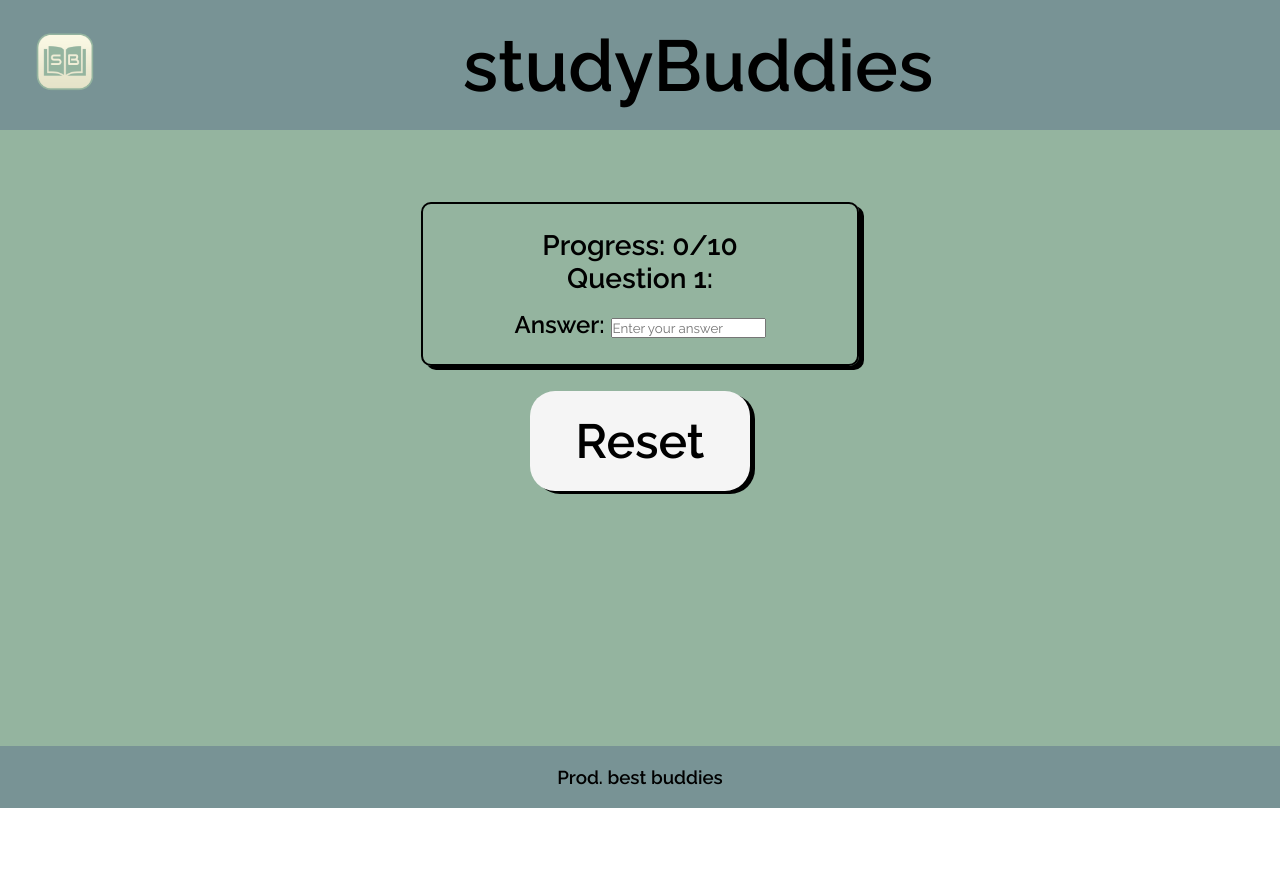
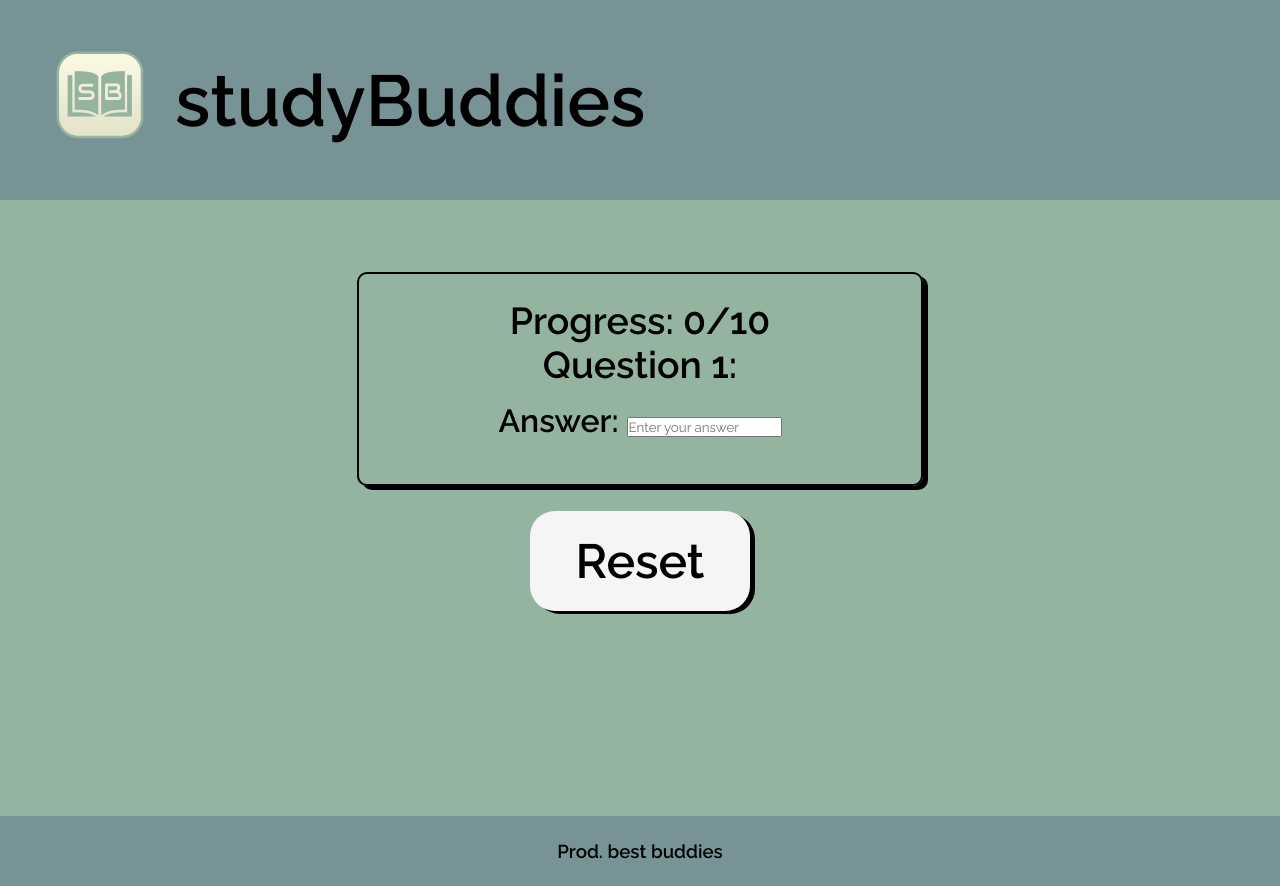
Before and after one commit to topanb11/study-buddies, a React app: page / in a window 1280 px wide. Both pictures are taken after a click on the button "Play". Before the commit the page ends 808 px from the top, so only its background shows below. Built offline with nearby package versions, Linux system fonts and the light colour scheme; some packages are replaced by stand-ins of ours; no server answers; the database is empty.

Commit message:
centered for topan's computer

```diff
--- a/public/styles.css
+++ b/public/styles.css
@@ -25,14 +25,15 @@
 }
 
 .navbar > h1 {
+    position: relative;
     font-size: 3em;
+    left: -25px;
 }
 
 .logo{
     position: relative;
-    width: 130px;
+    width: 200px;
     padding: 0;
-    margin-right: 26vw;
 }
 
 .body--main{
@@ -44,11 +45,7 @@
 .body--content{
     position: relative;
     padding-top: 9vh;
-    align-items: center;
-}
-
-.body--content{
-    font-size: 1.5em;
+    font-size: 2em;
 }
 
 .body--play{
@@ -59,7 +56,7 @@
     border: none;
     margin: 25px;
     padding: 5px;
-    font-size: 2em;
+    font-size: 1.5em;
     font-weight: bold;
     box-shadow: 5px 3px black;
     text-align: center;
@@ -83,7 +80,8 @@
     position: relative;
     border: black solid 2px;
     border-radius: 10px;
-    width: 30vw;
+    width: 40vw;
+    height: 20vh;
     text-align: center;
     padding: 25px;
     margin: 0 auto;
@@ -92,6 +90,7 @@
 
 .game > p{
     margin-top: 15px;
+    width: 40vw;
 }
 
 .game > form{
@@ -106,5 +105,5 @@
 .footer{
     background-color: #789395;
     text-align: center;
-    padding: 20px;
+    padding: 3vh;
 }
```
